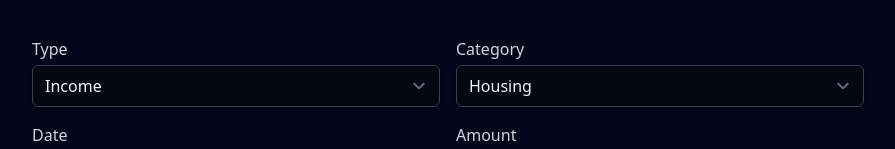
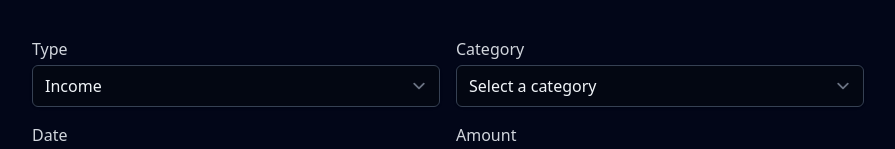
Before and after one commit to bhanu-21/next16-finance-app, a Next.js app: page /dashboard/transaction/add in a window 1280 px wide. Shown: the part 127-276 px from the top of the page, without its empty margins (192-1087 px from the left). Built offline with nearby package versions, Linux system fonts and the light colour scheme.

Commit message:
intermediate dynamic forms

```diff
--- a/app/dashboard/components/transaction-form.js
+++ b/app/dashboard/components/transaction-form.js
@@ -5,7 +5,7 @@ import FormError from "@/components/form-error";
 import Input from "@/components/input";
 import Label from "@/components/label";
 import Select from "@/components/select";
-import { createTransaction, purgeTransactionListCache } from "@/lib/actions";
+import { createTransaction } from "@/lib/actions";
 import { categories, types } from "@/lib/consts";
 import { transactionSchema } from "@/lib/validation";
 import { zodResolver } from "@hookform/resolvers/zod";
@@ -14,14 +14,15 @@ import { useState } from "react";
 import { useForm } from "react-hook-form";
 
 export default function TransactionForm() {
+    const { register, handleSubmit, watch, setValue, formState: { errors } } = useForm({
+        mode: "onTouched",
+        resolver: zodResolver(transactionSchema)
+    })
     const [isSaving, setSaving] = useState(false)
     const router = useRouter()
     const [lastError, setLastError] = useState()
+    const type = watch("type")
 
-    const { register, handleSubmit, watch, formState: { errors } } = useForm({
-        mode: "onTouched",
-        resolver: zodResolver(transactionSchema)
-    })
 
     const onSubmit = async (data) => {
         setSaving(true)
@@ -41,7 +42,13 @@ export default function TransactionForm() {
             <div className="grid grid-cols-1 md:grid-cols-2 gap-4">
                 <div>
                     <Label className="mb-1">Type</Label>
-                    <Select {...register("type")}>
+                    <Select {...register("type", {
+                        onChange: (e) => {
+                            if (e.target.value !== 'Expense') {
+                                setValue('category', '')
+                            }
+                        }
+                    })}>
                         {types.map(type => <option key={type}>{type}</option>)}
                     </Select>
                     <FormError error={errors.type} />
@@ -49,7 +56,8 @@ export default function TransactionForm() {
 
                 <div>
                     <Label className="mb-1">Category</Label>
-                    <Select {...register("category")}>
+                    <Select {...register("category")} disabled={type !== 'Expense'}>
+                        <option value="">Select a category</option>
                         {categories.map(category => <option key={category}>{category}</option>)}
                     </Select>
                     <FormError error={errors.category} />
```
